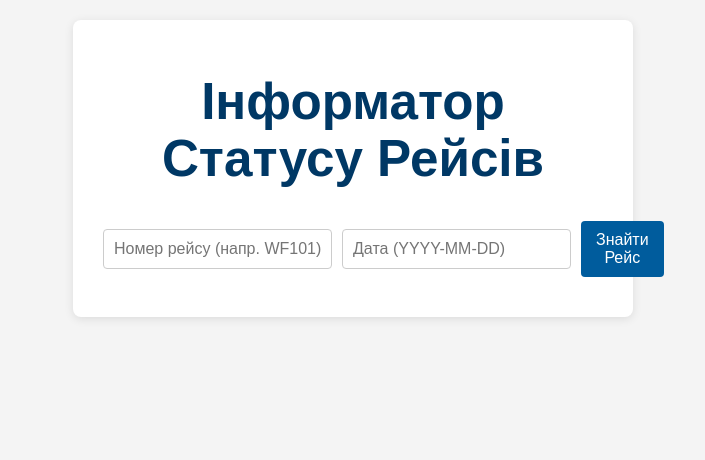
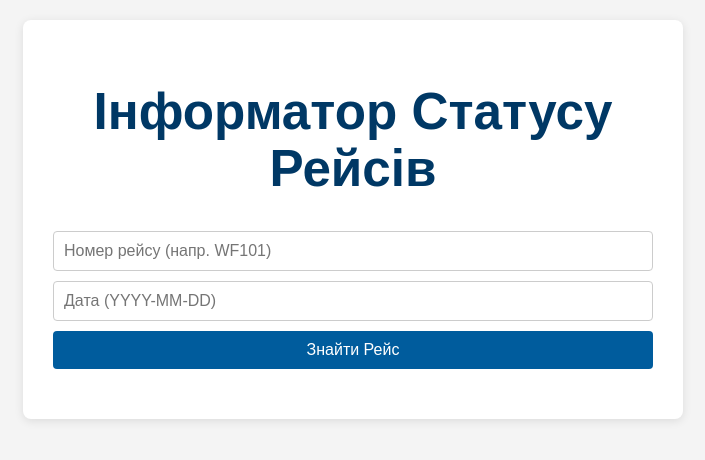
Before and after one commit to tobolovskaya/Flight-status-app, a React (Vite) app: page / in a window 1280 px wide. Shown: the top 460 px of the page, without its empty margins (287-992 px from the left). Built offline with nearby package versions, Linux system fonts and the light colour scheme.

Commit message:
update css

```diff
--- a/src/App.css
+++ b/src/App.css
@@ -12,11 +12,11 @@ body {
 
 .container {
   background-color: #fff;
-  padding: 20px 30px;
+  padding: 30px 30px;
   border-radius: 8px;
   box-shadow: 0 2px 10px rgba(0, 0, 0, 0.1);
   text-align: center;
-  max-width: 500px;
+  max-width: 600px;
   width: 100%;
 }
 
@@ -36,6 +36,7 @@ h1 {
   border: 1px solid #ccc;
   border-radius: 4px;
   font-size: 1rem;
+  flex-grow: 1;
 }
 
 .search-form button {
@@ -77,14 +78,3 @@ h1 {
 .status-затримується { color: orange; font-weight: bold; }
 .status-посадка { color: blue; font-weight: bold; }
 .status-скасовано { color: red; font-weight: bold; }
-
-/* Адаптивність */
-@media (min-width: 600px) {
-  .search-form {
-    flex-direction: row;
-    align-items: center;
-  }
-  .search-form input[type="text"] {
-    flex-grow: 1;
-  }
-}
```
Also changed, not shown: vite.config.js (+1 -4 lines).
